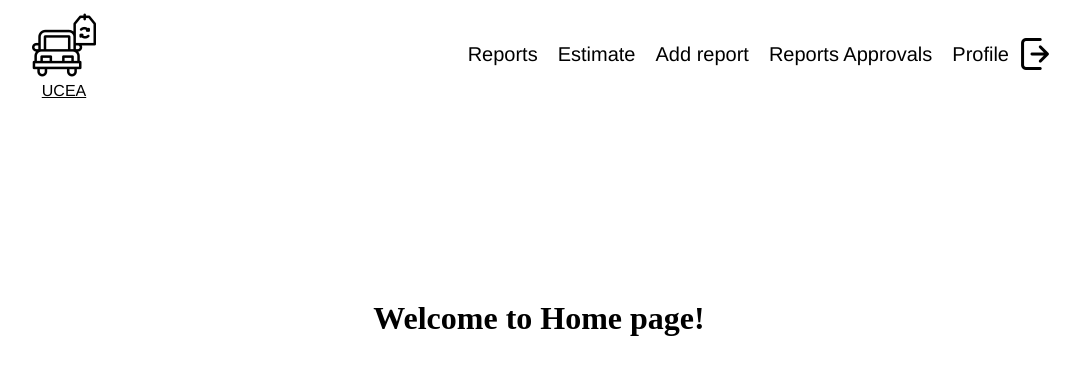
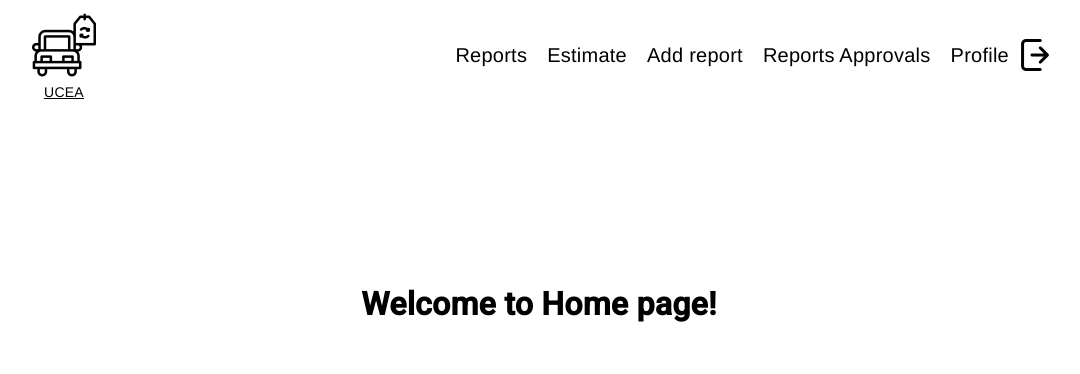
Before and after one commit to shevOle/ang-used-car-evaluation-app, an Angular app: page / in a window 1280 px wide. Shown: the top 374 px of the page, without its empty margins (101-1181 px from the left). Built offline with nearby package versions, Linux system fonts and the light colour scheme; sample sign-in values are in the browser's storage.

Commit message:
feat: add angular/material

```diff
--- a/angular.json
+++ b/angular.json
@@ -33,6 +33,7 @@
               "src/assets"
             ],
             "styles": [
+              "@angular/material/prebuilt-themes/deeppurple-amber.css",
               "src/styles.scss"
             ],
             "scripts": []
@@ -93,6 +94,7 @@
               "src/assets"
             ],
             "styles": [
+              "@angular/material/prebuilt-themes/deeppurple-amber.css",
               "src/styles.scss"
             ],
             "scripts": []
--- a/package.json
+++ b/package.json
@@ -11,10 +11,12 @@
   "private": true,
   "dependencies": {
     "@angular/animations": "^17.3.0",
+    "@angular/cdk": "^17.3.4",
     "@angular/common": "^17.3.0",
     "@angular/compiler": "^17.3.0",
     "@angular/core": "^17.3.0",
     "@angular/forms": "^17.3.0",
+    "@angular/material": "^17.3.4",
     "@angular/platform-browser": "^17.3.0",
     "@angular/platform-browser-dynamic": "^17.3.0",
     "@angular/router": "^17.3.0",
--- a/src/app/app.config.ts
+++ b/src/app/app.config.ts
@@ -3,7 +3,8 @@ import { provideRouter } from '@angular/router';
 import { provideHttpClient, withFetch } from '@angular/common/http';
 
 import { routes } from './app.routes';
+import { provideAnimationsAsync } from '@angular/platform-browser/animations/async';
 
 export const appConfig: ApplicationConfig = {
-  providers: [provideRouter(routes), provideHttpClient(withFetch())],
+  providers: [provideRouter(routes), provideHttpClient(withFetch()), provideAnimationsAsync('noop')],
 };
--- a/src/index.html
+++ b/src/index.html
@@ -6,8 +6,10 @@
   <base href="/">
   <meta name="viewport" content="width=device-width, initial-scale=1">
   <link rel="icon" type="image/x-icon" href="favicon.ico">
+  <link href="https://fonts.googleapis.com/css2?family=Roboto:wght@300;400;500&display=swap" rel="stylesheet">
+  <link href="https://fonts.googleapis.com/icon?family=Material+Icons" rel="stylesheet">
 </head>
-<body>
+<body class="mat-typography">
   <ucea-root></ucea-root>
 </body>
 </html>
--- a/src/styles.scss
+++ b/src/styles.scss
@@ -1 +1,4 @@
 /* You can add global styles to this file, and also import other style files */
+
+html, body { height: 100%; }
+body { margin: 0; font-family: Roboto, "Helvetica Neue", sans-serif; }
```
Also changed, not shown: 1 other file (tests, documents, lock files or other folders).
